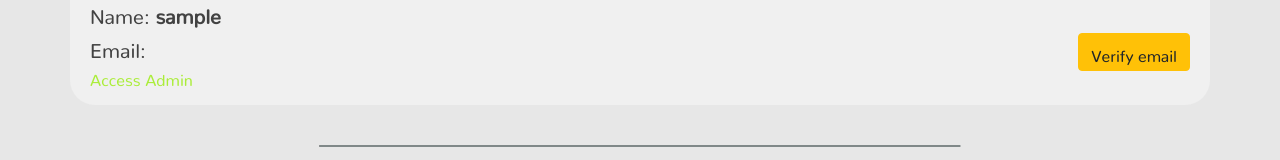
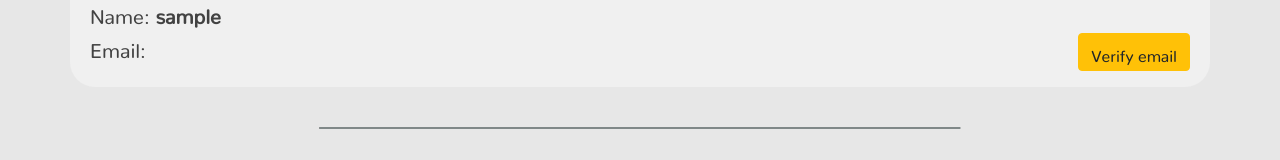
Before and after one commit to nicholasm185/WASD-FP, an Angular app: page /dashboard in a window 1280 px wide. Shown: the part 758-918 px from the top of the page. Built offline with nearby package versions, Linux system fonts and the light colour scheme; no server answers; sample sign-in values are in the browser's storage; what ngx-countdown-timer, ngx-owl-carousel would draw is missing.

Commit message:
minor fixes

```diff
--- a/src/app/admin/admin-view/admin-view.component.ts
+++ b/src/app/admin/admin-view/admin-view.component.ts
@@ -156,7 +156,7 @@ import {BrowserModule} from '@angular/platform-browser';
 import {MatPaginator} from '@angular/material/paginator';
 import {ActivatedRoute, Router} from '@angular/router';
 import { AdminService } from '../services/admin.service';
-import {User} from '../interfaces/user';
+import {User} from '../../interfaces/user';
 
 
 
--- a/src/app/dashboard/dashboard.component.html
+++ b/src/app/dashboard/dashboard.component.html
@@ -54,7 +54,7 @@
               <h5>Email: <b>{{auth.getEmail()}}</b></h5>
 
     <!--- temporary -->
-    <a href="/admin">Access Admin</a>
+    <a href="/admin" *ngIf="User['admin'] == 1">Access Admin</a>
 
             </div>
     </div>
```
Also changed, not shown: src/app/admin/interfaces/user.ts (deleted, +0 -7 lines).
